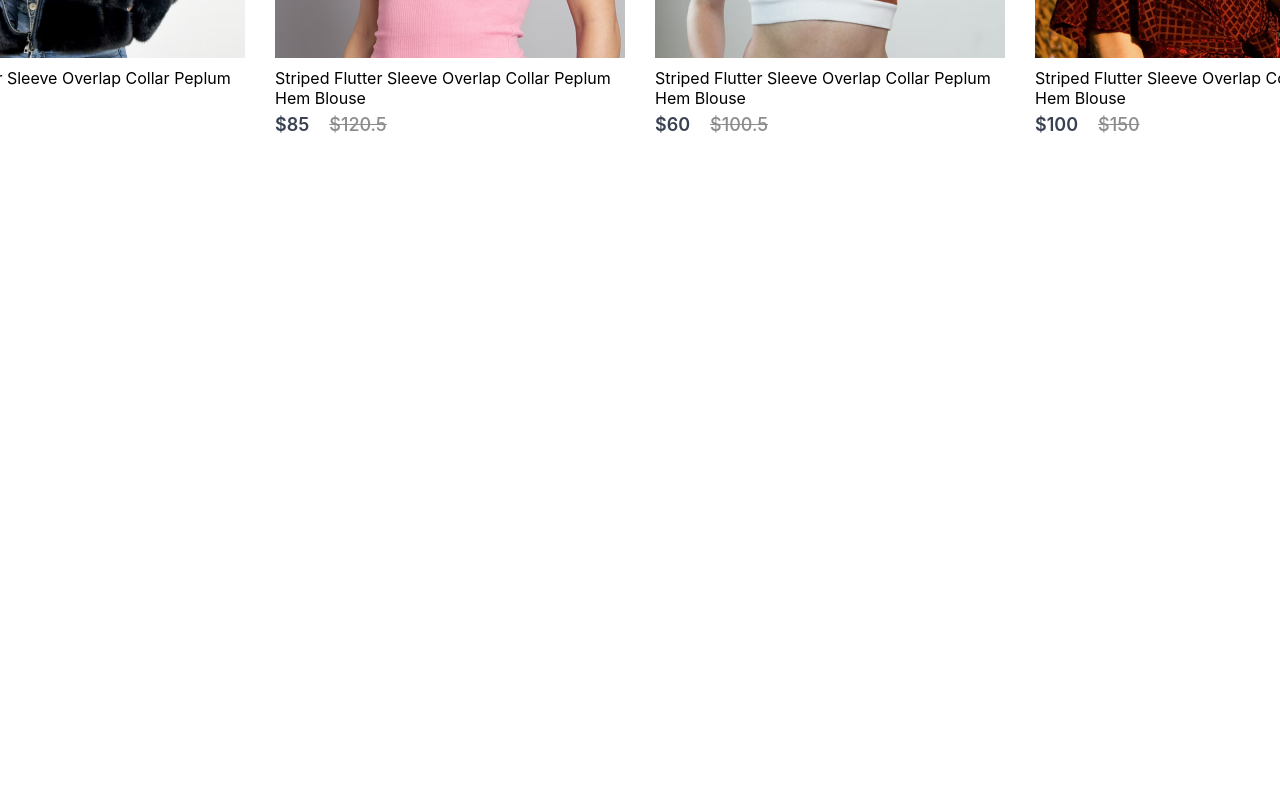
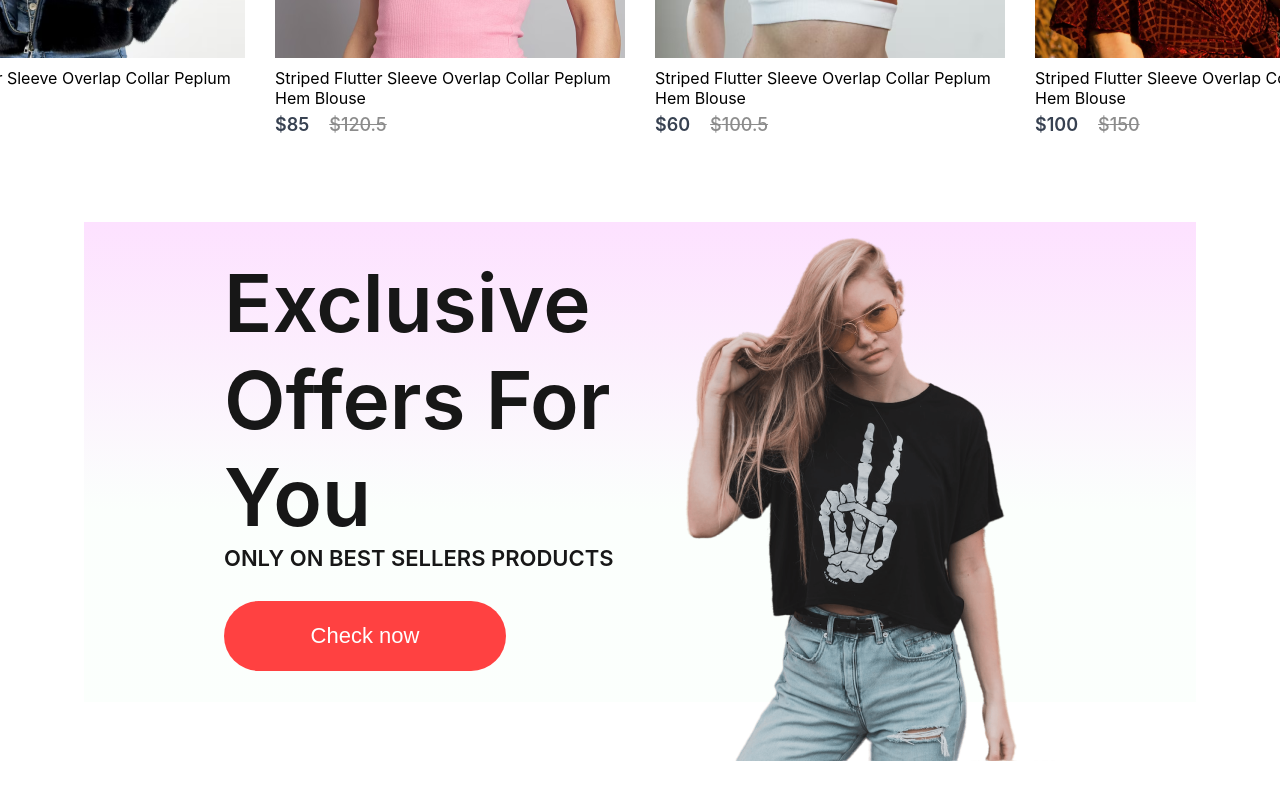
Before and after one commit to nishthadiwanji/hkf, a React (Create React App) app in the folder frontend/: page / in a window 1280 px wide. Shown: the part 1432-2232 px from the top of the page. Before the commit the page ends 1654 px from the top, so only its background shows below. Built offline with nearby package versions, Linux system fonts and the light colour scheme.

Commit message:
Offers component added

```diff
--- /dev/null
+++ b/frontend/src/Components/Offers/Offers.css
@@ -0,0 +1,49 @@
+.offers{
+    width: 65%;
+    height: 60vh;
+    display: flex;
+    margin: auto;
+    padding: 0px 140px;
+    margin-bottom: 150px;
+    background:linear-gradient(180deg, #fde1ff 0%, #e1ffea22 60%);
+}
+
+.offers-left{
+    flex:1;
+    display: flex;
+    flex-direction: column;
+    justify-content: center;
+}
+
+.offers-left h1{
+    color: #171717;
+    font-size: 80px;
+    font-weight: 600;
+}
+
+.offers-left p{
+    color: #171717;
+    font-size: 22px;
+    font-weight: 600;
+}
+
+.offers-left button{
+    width: 282px;
+    height: 70px;
+    border-radius: 35px;
+    background-color: #ff4141;
+    border: none;
+    color: white;
+    font-size: 22px;
+    font-weight: 500;
+    margin-top: 30px;
+    cursor: pointer;
+}
+
+.offers-right{
+    flex:1;
+    display: flex;
+    align-items: center;
+    justify-content: flex-end;
+    padding-top: 50px;
+}
--- /dev/null
+++ b/frontend/src/Components/Offers/Offers.jsx
@@ -0,0 +1,20 @@
+import React from 'react'
+import './Offers.css'
+import exclusive_image from '../Assets/exclusive_image.png'
+
+export const Offers = () => {
+    return (
+        <div className='offers'>
+            <div className="offers-left">
+                <h1>Exclusive</h1>
+                <h1>Offers For You</h1>
+                <p>ONLY ON BEST SELLERS PRODUCTS</p>
+                <button>Check now</button>
+            </div>
+            <div className="offers-right">
+                <img src={exclusive_image} alt="" />
+            </div>
+
+        </div>
+    )
+}
--- a/frontend/src/Pages/Shop.jsx
+++ b/frontend/src/Pages/Shop.jsx
@@ -1,5 +1,6 @@
 import React from 'react'
 import {Hero} from '../Components/Hero/Hero'
+import { Offers } from '../Components/Offers/Offers'
 import { Popular } from '../Components/Popular/Popular'
 
 export const Shop = () => {
@@ -7,6 +8,7 @@
         <div>
             <Hero/>
             <Popular/>
+            <Offers/>
         </div>
     )
 }
```
